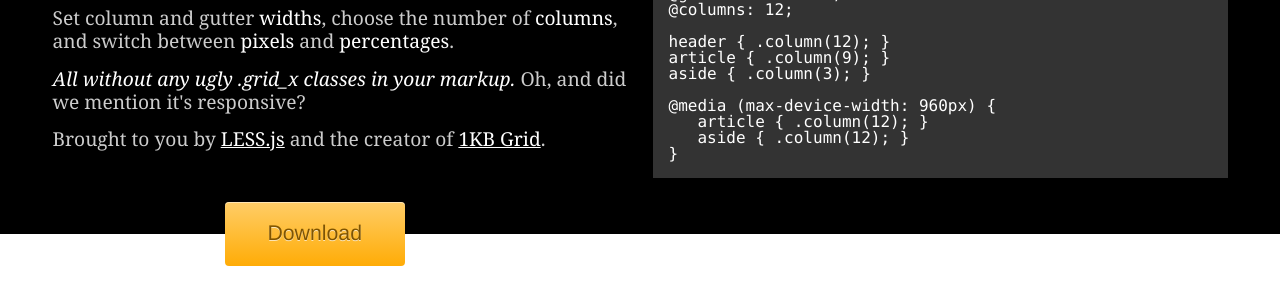
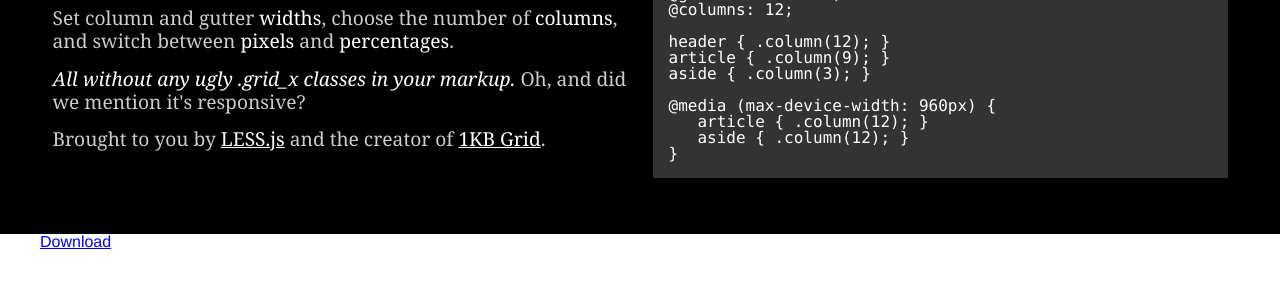
Before and after one commit to tylertate/semantic.gs, a plain HTML site: page index.html in a window 1280 px wide. Shown: the part 302-605 px from the top of the page. Drawn offline with nearby package versions, Linux system fonts and the light colour scheme.

Commit message:
Tweaking download button

```diff
--- a/css/screen.less
+++ b/css/screen.less
@@ -188,29 +188,10 @@ nav#actions {
 // NAV //
 /////////
 
-nav ul {
-	overflow: hidden;
-	text-align: center;
 
-	li {
-		display: inline-block;
-		list-style: none outside none;
-		margin-right: 0.5em;
 
-		a {
-			display: block;
-			padding: 0.5em;
+		a.download {
 
-			&:hover {
-				background-color: #e0e0e0;
-			}
-			&:active {
-				background-color: #ccc;
-			}
-		}
-
-		&.download {
-			a {
 				.gradient(#ffcd67, #ffac06);
 				.inner-shadow(0,1px,0,rgba(255,255,255,0.5);
 				color: #7f5400;
@@ -227,9 +208,7 @@ nav ul {
 					text-shadow: 0 -1px 0 rgba(250,250,250,0.5);
 				}
 			}
-		}
-	}
-}
+
 
 
 ///////////
@@ -297,6 +276,7 @@ nav#actions2 {
 		}
 	}
 }
+
 
 ////////////
 // FOOTER //
@@ -407,6 +387,11 @@ body #bsap_aplink,body #bsap_aplink:hover{display:block;font-size:10px;margin:8p
 	}
 }
 
+
+/////////////////////
+// iPhone Portrait //
+/////////////////////
+
 @media screen and (max-device-width: 480px) and (orientation:portrait) {
 	section#overview {
 		.column(12);
--- a/index.html
+++ b/index.html
@@ -4,7 +4,7 @@
 <head>
 	<meta http-equiv="Content-Type" content="text/html; charset=UTF-8"/>
 	<meta name="viewport" content="initial-scale=1.0, maximum-scale=1.0, minimum-scale=1.0, user-scalable=no, width=device-width">
-	<title>Untitled</title>
+	<title>The Semantic Grid System</title>
 
     <!-- CSS -->
 	<link rel="stylesheet" href="/css/screen.less" type="text/less" media="screen" />
@@ -15,8 +15,6 @@
 	<script src="/js/less-1.1.3.min.js" type="text/javascript" charset="utf-8"></script>
 	<!--[if lt IE 9]><script type="text/javascript" src="http://html5shiv.googlecode.com/svn/trunk/html5.js"></script><![endif]-->
 	<script src="/js/utilities.js" type="text/javascript" charset="utf-8"></script>
-
-
 </head>
 <body>
 	<!-- AdPacks.com Ad Code -->
@@ -73,11 +71,9 @@ aside { .column(3); }
 		</div>
 	</header>
 
-	<nav id="actions">
-		<ul>
-			<li class="download"><a href="https://github.com/twigkit/tempo/zipball/master">Download</a></li>
-		</ul>
-	</nav>
+	<div class="center">
+		<a href="https://github.com/twigkit/tempo/zipball/master">Download</a>
+	</div>
 
 	<div class="center">
 		<article id="documentation">
```
